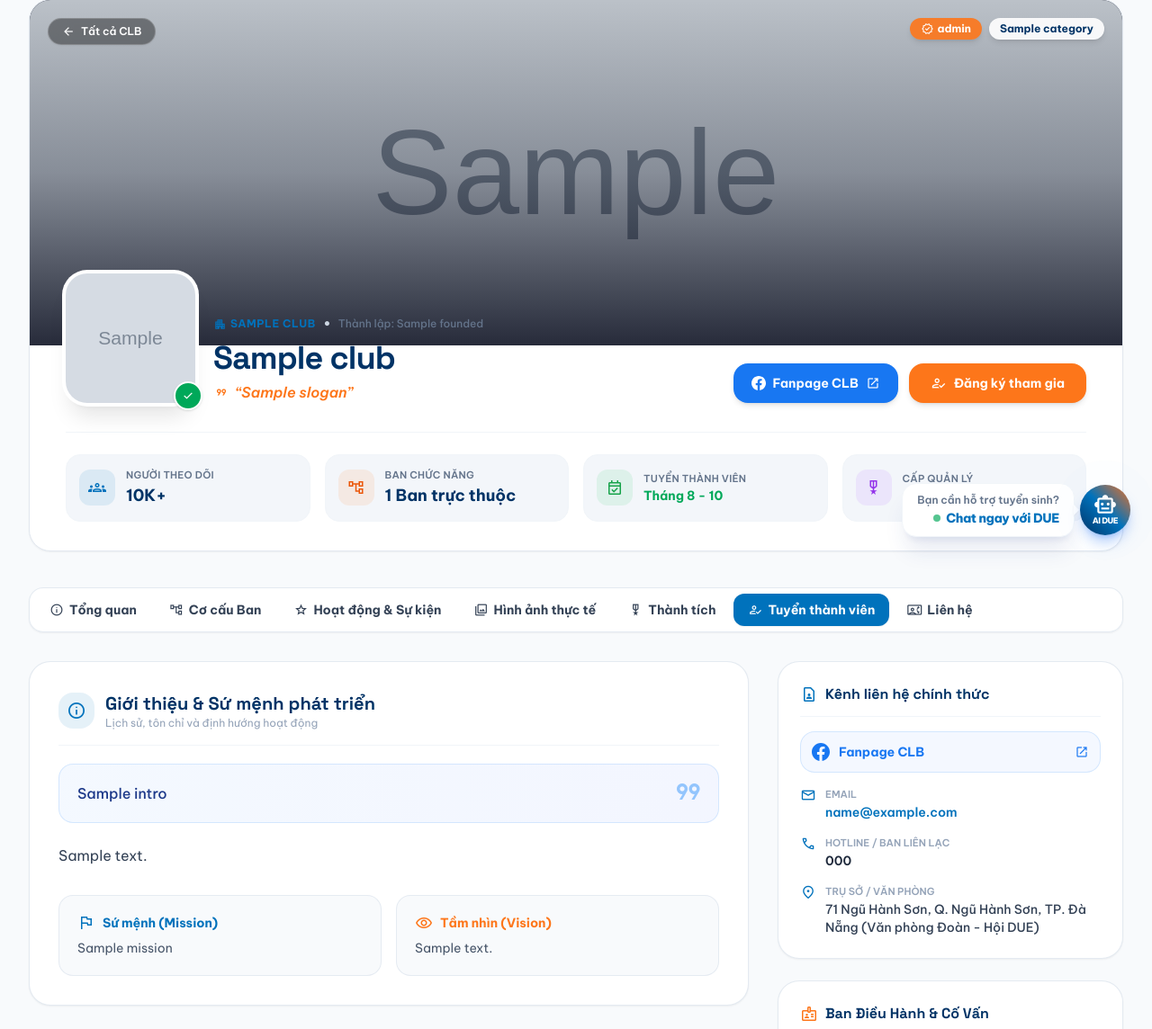
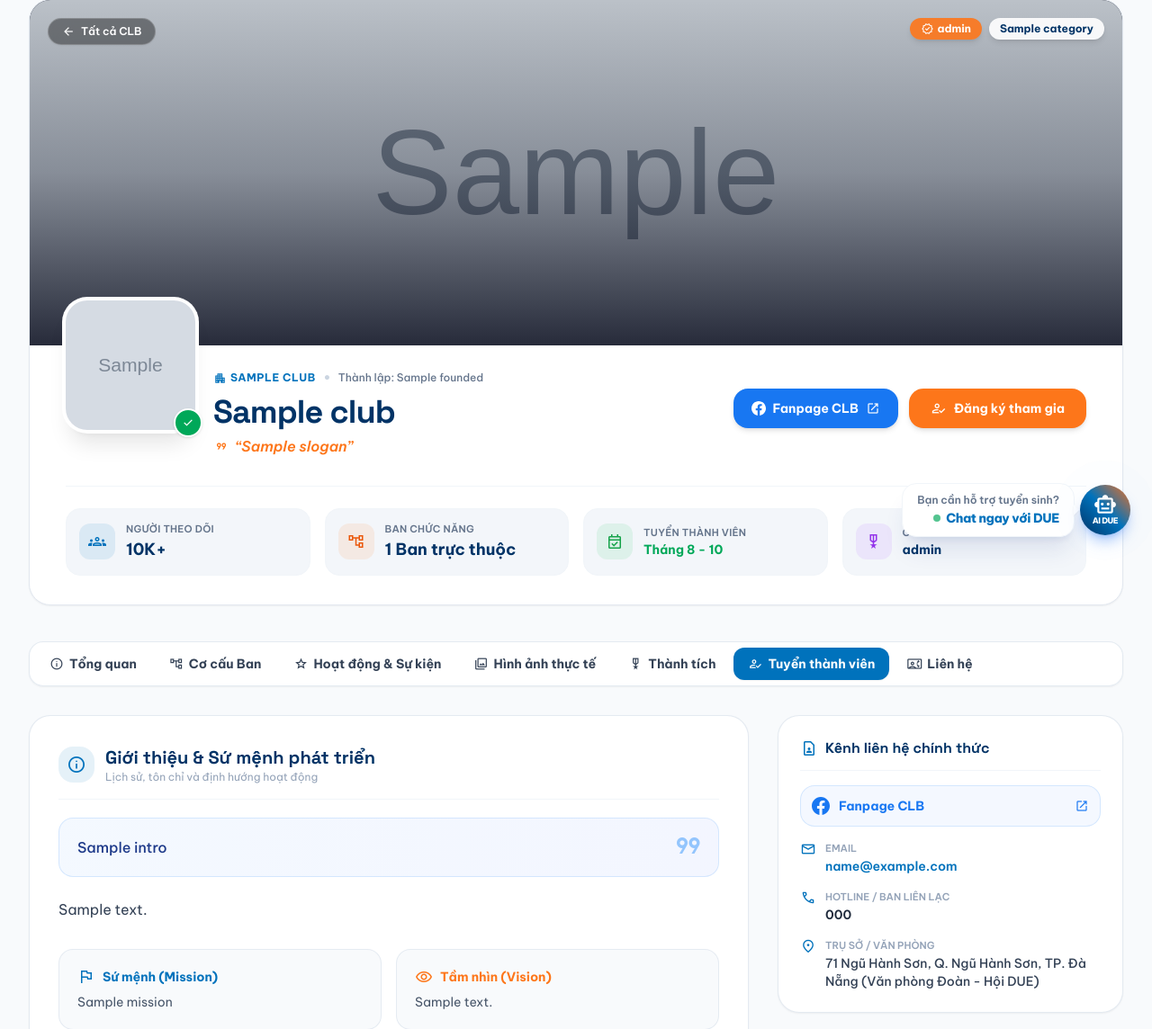
Before and after one commit to PhamXuanThuong/CongThongTinTuyenSinhDUE, a Django app: template CongthongtintuyensinhDUE/templates/clb_detail.html in a window 1280 px wide. Shown: the part 181-1325 px from the top of the page at 90% size. Run offline with Django 5.2, Linux system fonts and the light colour scheme; the template is opened without the code that fills it: most values are stand-ins (such as "Sample title", 1, 10 or a date in 2020); grey boxes marked "Sample" are stand-in pictures; some libraries are stand-ins or nearby versions.

Commit message:
fix: khac phuc loi giao dien banner CLB va thiet ke bo logo rieng biet sac net cho 9 Khoa va Vien dao tao

```diff
--- a/CongthongtintuyensinhDUE/templates/clb_detail.html
+++ b/CongthongtintuyensinhDUE/templates/clb_detail.html
@@ -66,12 +66,12 @@
       </div>
 
       <!-- Header Info & CTA Bar -->
-      <div class="px-6 sm:px-10 pb-8 pt-0 relative">
-        <div class="flex flex-col lg:flex-row items-start lg:items-end justify-between gap-6 -mt-16 sm:-mt-20 z-10 relative">
+      <div class="px-6 sm:px-10 pb-8 pt-4 relative">
+        <div class="flex flex-col lg:flex-row items-start lg:items-center justify-between gap-6 relative">
           <!-- Logo + Titles -->
-          <div class="flex flex-col sm:flex-row items-start sm:items-end gap-5">
-            <!-- Club Logo -->
-            <div class="relative shrink-0">
+          <div class="flex flex-col sm:flex-row items-start sm:items-center gap-5 w-full lg:w-auto">
+            <!-- Club Logo (Elevated cleanly into cover banner) -->
+            <div class="relative shrink-0 -mt-16 sm:-mt-24 z-20">
               {% if club.logo_url %}
                 <img
                   src="{{ club.logo_url }}"
@@ -115,7 +115,7 @@
           </div>
 
           <!-- CTAs -->
-          <div class="flex flex-wrap items-center gap-3 w-full lg:w-auto self-stretch lg:self-end">
+          <div class="flex flex-wrap items-center gap-3 w-full lg:w-auto shrink-0">
             {% if club.contact and club.contact.facebook %}
               <a
                 href="{{ club.contact.facebook }}"
```
Also changed, not shown: CongthongtintuyensinhDUE/static/assets/img/clb/clb-khoi-nghiep-kinh-te-cover.jpg, CongthongtintuyensinhDUE/static/images/clb/clb-khoi-nghiep-kinh-te-cover.jpg, CongthongtintuyensinhDUE/static/img/clb/clb-khoi-nghiep-kinh-te-cover.jpg, CongthongtintuyensinhDUE/static/img/khoa/dlkdqt_logo.png, CongthongtintuyensinhDUE/static/img/khoa/ketoan_logo.png, CongthongtintuyensinhDUE/static/img/khoa/kt_logo.png, CongthongtintuyensinhDUE/static/img/khoa/llct_logo.png, CongthongtintuyensinhDUE/static/img/khoa/luat_logo.png, CongthongtintuyensinhDUE/static/img/khoa/qtkd_logo.png, CongthongtintuyensinhDUE/static/img/khoa/tcnh_logo.png, CongthongtintuyensinhDUE/static/img/khoa/tmdt_mkt_cns_logo.png, CongthongtintuyensinhDUE/static/img/khoa/vdtqt_logo.png.
